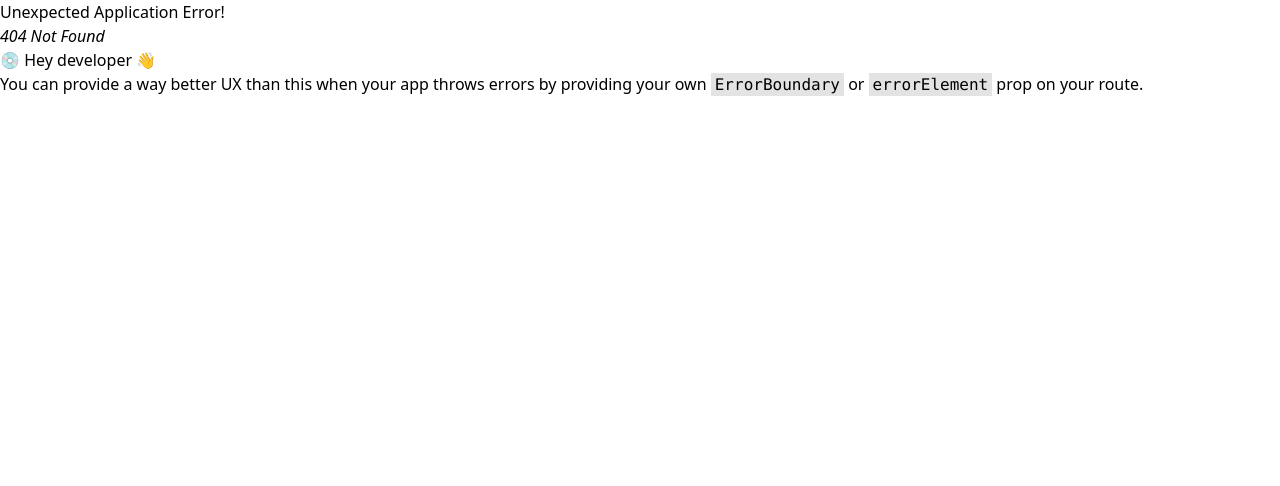
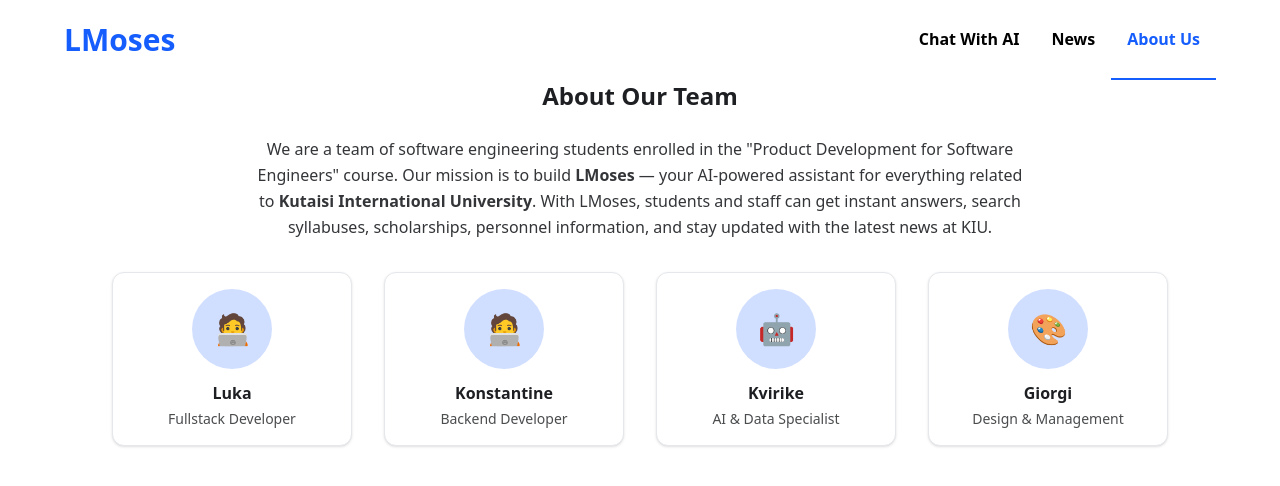
Before and after one commit to HolyCrusaD3R/LMosesFront, a React (Vite) app: page /aboutus in a window 1280 px wide. Before the commit this address had no page. Shown: the top 486 px of the page. Built offline with nearby package versions, Linux system fonts and the light colour scheme.

Commit message:
Add AboutUsPage

```diff
--- a/src/App.tsx
+++ b/src/App.tsx
@@ -3,6 +3,7 @@
 import Layout from "./layout/Layout";
 import ChatPage from "./pages/ChatPage";
 import NewsPage from "./pages/NewsPage";
+import AboutUsPage from "./pages/AboutUsPage";
 
 const router = createBrowserRouter([
   {
@@ -10,7 +11,7 @@
     element: <Layout />,
     children: [
       { index: true, element: <HomePage /> },
-      // { path: "about", element: <AboutPage /> },
+      { path: "aboutus", element: <AboutUsPage /> },
       { path: "news", element: <NewsPage /> },
       { path: "chat", element: <ChatPage /> },
     ],
--- /dev/null
+++ b/src/components/AboutUsSection/AboutUsSection.tsx
@@ -0,0 +1,57 @@
+import React from "react";
+
+export default function AboutUsSection() {
+  return (
+    <section className="mt-16 w-9/10 mx-auto px-4">
+      <h2 className="text-2xl font-semibold text-c-black mb-6 text-center">
+        About Our Team
+      </h2>
+
+      <p className="text-c-black/90 leading-relaxed text-center max-w-3xl mx-auto mb-6">
+        We are a team of software engineering students enrolled in the "Product
+        Development for Software Engineers" course. Our mission is to build{" "}
+        <strong>LMoses</strong> — your AI-powered assistant for everything
+        related to
+        <strong> Kutaisi International University</strong>. With LMoses,
+        students and staff can get instant answers, search syllabuses,
+        scholarships, personnel information, and stay updated with the latest
+        news at KIU.
+      </p>
+
+      <div className="flex flex-col md:flex-row justify-center items-center gap-8 mt-8">
+        {/* Team Member Example */}
+        <div className="flex flex-col items-center text-center p-4 bg-white rounded-xl shadow-sm border border-gray-200 w-60">
+          <div className="w-20 h-20 rounded-full bg-c-primary/20 flex items-center justify-center text-3xl mb-3">
+            🧑‍💻
+          </div>
+          <h3 className="font-semibold text-c-black mb-1">Luka</h3>
+          <p className="text-c-black/80 text-sm">Fullstack Developer</p>
+        </div>
+
+        <div className="flex flex-col items-center text-center p-4 bg-white rounded-xl shadow-sm border border-gray-200 w-60">
+          <div className="w-20 h-20 rounded-full bg-c-primary/20 flex items-center justify-center text-3xl mb-3">
+            🧑‍💻
+          </div>
+          <h3 className="font-semibold text-c-black mb-1">Konstantine</h3>
+          <p className="text-c-black/80 text-sm">Backend Developer</p>
+        </div>
+
+        <div className="flex flex-col items-center text-center p-4 bg-white rounded-xl shadow-sm border border-gray-200 w-60">
+          <div className="w-20 h-20 rounded-full bg-c-primary/20 flex items-center justify-center text-3xl mb-3">
+            🤖
+          </div>
+          <h3 className="font-semibold text-c-black mb-1">Kvirike</h3>
+          <p className="text-c-black/80 text-sm">AI & Data Specialist</p>
+        </div>
+
+        <div className="flex flex-col items-center text-center p-4 bg-white rounded-xl shadow-sm border border-gray-200 w-60">
+          <div className="w-20 h-20 rounded-full bg-c-primary/20 flex items-center justify-center text-3xl mb-3">
+            🎨
+          </div>
+          <h3 className="font-semibold text-c-black mb-1">Giorgi</h3>
+          <p className="text-c-black/80 text-sm">Design & Management</p>
+        </div>
+      </div>
+    </section>
+  );
+}
--- a/src/pages/AboutUsPage.tsx
+++ b/src/pages/AboutUsPage.tsx
@@ -0,0 +1,9 @@
+import AboutUsSection from "../components/AboutUsSection/AboutUsSection";
+
+export default function AboutUsPage() {
+  return (
+    <div className="mt-20">
+      <AboutUsSection />
+    </div>
+  );
+}
```
